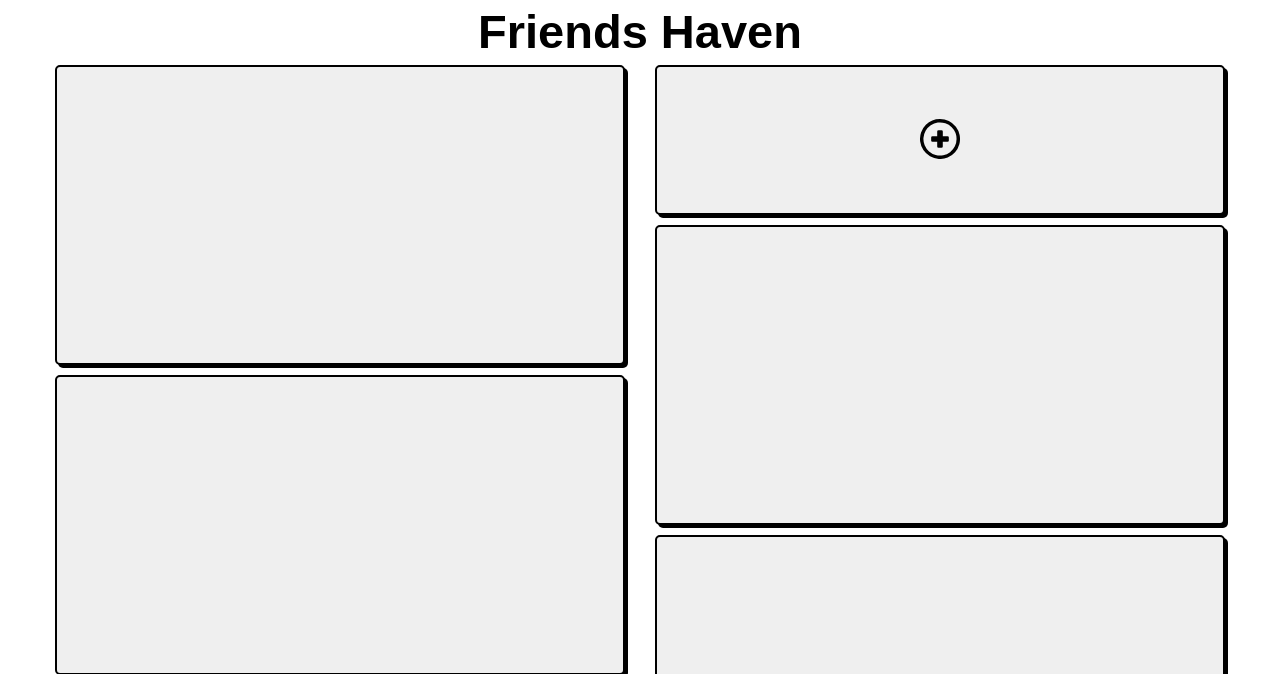
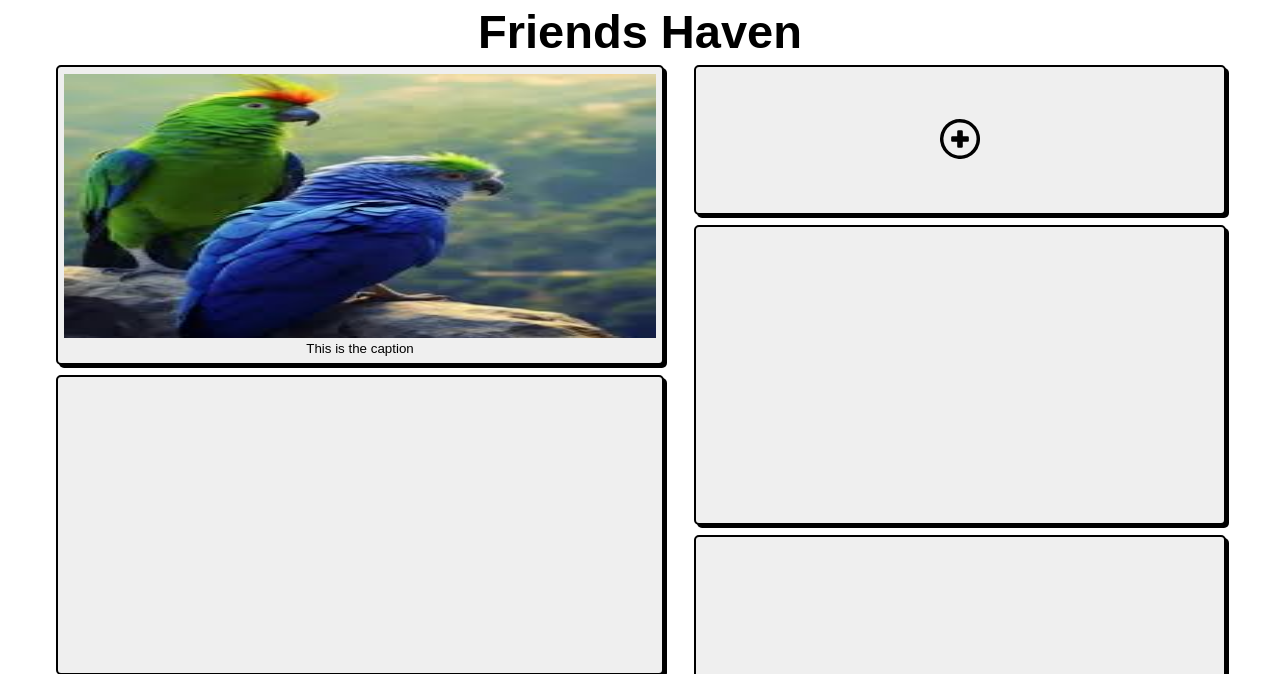
Before and after one commit to Carson-Spaniel/Friends-Haven, a Django app: page / in a window 1280 px wide. Shown: the top 674 px of the page. Run offline with Django 4.2, Linux system fonts and the light colour scheme.

Commit message:
settting up picture

```diff
--- a/friends_haven_app/static/css/home.css
+++ b/friends_haven_app/static/css/home.css
@@ -68,3 +68,13 @@ h1{
     top: 20px;
     transform: translate(-50%, -50%);
 }
+
+.itemImg{
+    width: 100%;
+    height: 90%;
+    margin: 0 auto;
+}
+
+.caption{
+    margin: 0;
+}
--- a/friends_haven_app/templates/home.html
+++ b/friends_haven_app/templates/home.html
@@ -10,7 +10,8 @@
     <div class="cols">
         <div class="colleft">
             <button>
-
+                <img class="itemImg" src="{% static 'images/test.jpg' %}">
+                <p class="caption">This is the caption</p>
             </button>
             <button>
 
```
Also changed, not shown: friends_haven_app/static/images/test.jpg (added).
